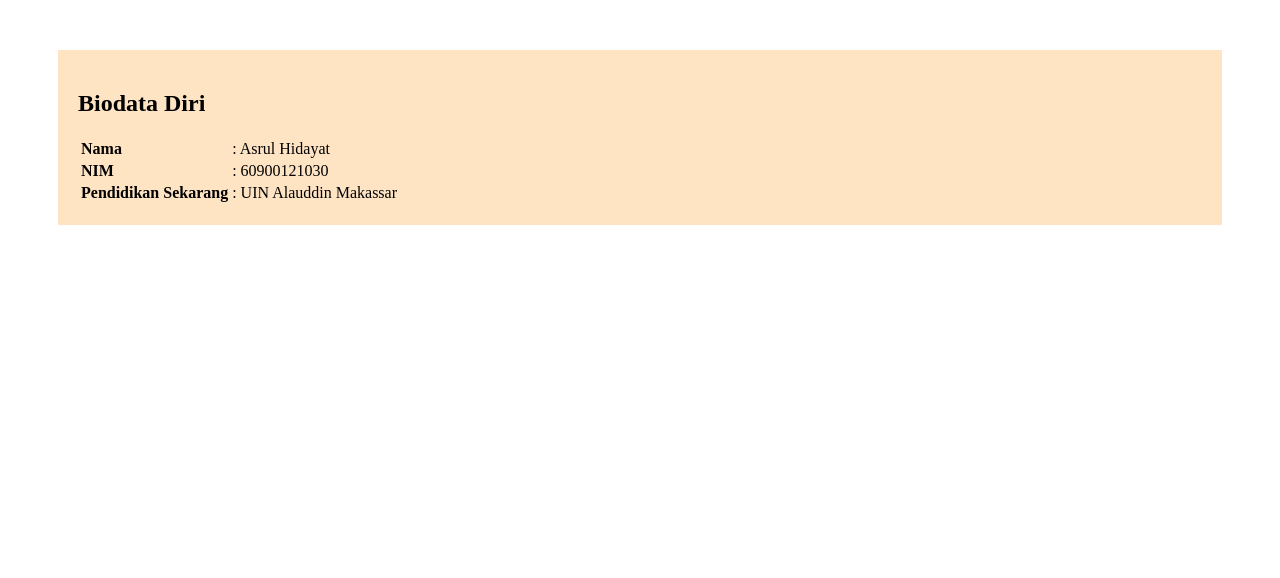
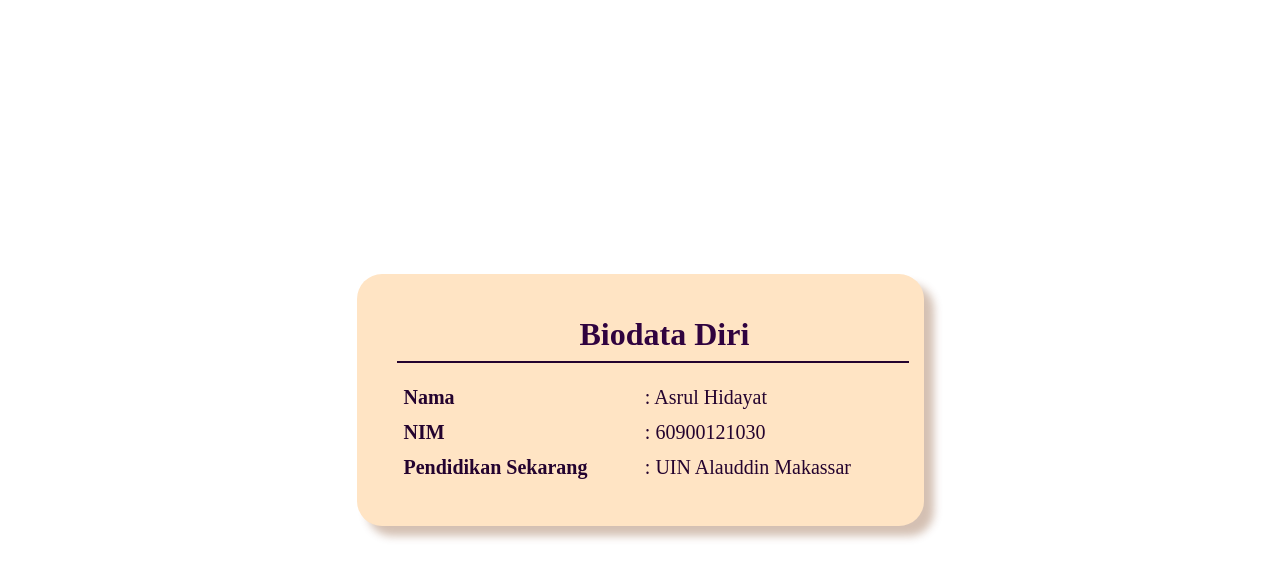
Before and after one commit to AsrulHidayat/Laporan5, a plain HTML site: page index.html in a window 1280 px wide. Drawn offline with Linux system fonts and the light colour scheme.

Commit message:
Update 4

```diff
--- a/index.html
+++ b/index.html
@@ -4,15 +4,56 @@
     <meta charset="UTF-8">
     <meta name="viewport" content="width=device-width, initial-scale=1.0">
     <title>Document</title>
+    <style>
+    body {
+        display: flex;
+        flex-direction: column;
+        justify-content: center;
+        align-items: center;
+        height: 100vh;
+        margin: 0;
+    }
+    .card {
+        background-color: bisque;
+        padding: 15px 15px 40px 40px;
+        font-family: poppins;
+        text-align: left;
+        border-radius: 25px;
+        box-shadow: 10px 10px 8px rgba(112, 45, 3, 0.3); /* Menambahkan shadow */
+        width: 40%; /* Mengatur lebar elemen .card */
+    }
+    h1 {
+        margin-left: 183px;
+        font-size: 32px;
+        color: rgb(48, 3, 63);
+    }
+    .bio {
+        font-size: 20px;
+        font-weight: 400;
+        color: rgb(36, 3, 47);
+        margin-top: 25px;
+        position: relative;
+    }
+
+    .bio::before {
+        content: '';
+        border-bottom: 2px solid rgb(36, 3, 47); /* Menambahkan underline dengan warna dan lebar tertentu */
+        position: absolute;
+        top: -18px; /* Mengatur jarak -25px untuk tetap di atas biodata diri */
+        left: 0;
+        width: 100%; /* Panjang underline 100% (sama dengan panjang tabel) */
+    }
+
+
+    table {
+            width: 100%;
+    }
+    th, td {
+        text-align: left;
+        padding: 5px;
+    }
+    </style>
 </head>
-<style>
-.card{
-    background-color: bisque;
-    margin: 50px;
-    padding: 20px;
-    text-align: left;
-}
-</style>
 <body>
     <nav class="card">
         <h1>Biodata Diri</h1>
```
